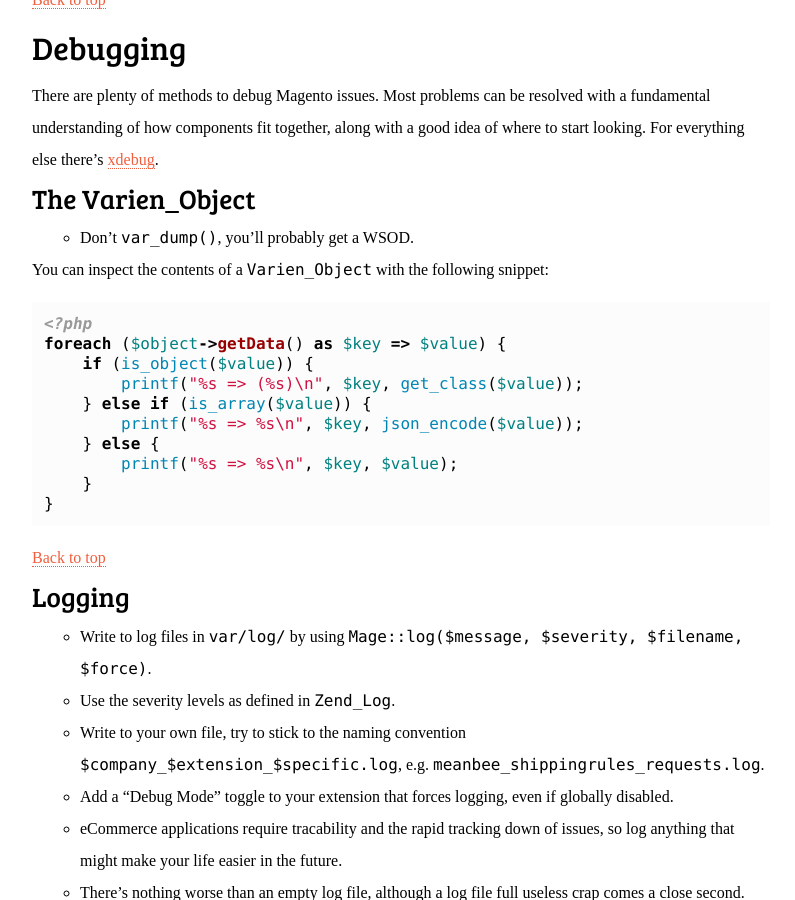
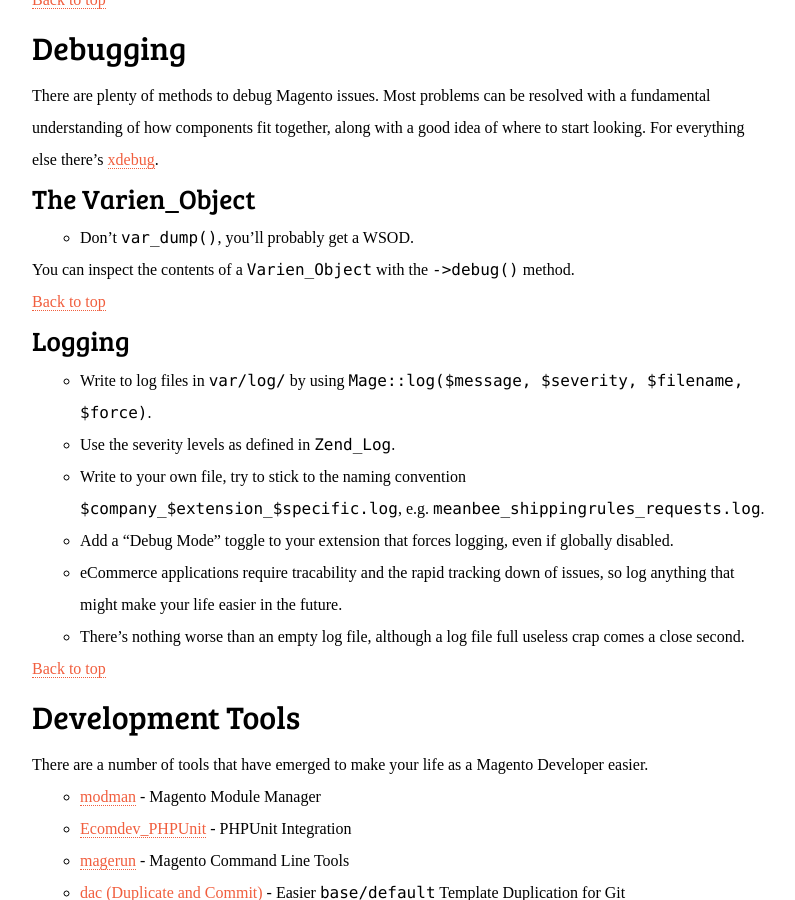
Before and after one commit to punkstar/magentotherightway.com, a Jekyll site: the page built from index.html, in a window 1280 px wide and 900 px high, scrolled down 1975 px. Shown: the whole window, without its empty margins (354-1149 px from the left). Built offline with Jekyll 4.4.1, drawn with Linux system fonts in a browser that asks for light colours; some web fonts are replaced; Markdown is read by kramdown in place of the engine named in the settings.

Commit message:
Closes #2: Just use ->debug() to inspect a Varien_Object

```diff
--- a/_posts/04-02-01-VarienObject.md
+++ b/_posts/04-02-01-VarienObject.md
@@ -6,17 +6,4 @@
 
 * Don't `var_dump()`, you'll probably get a WSOD.
 
-You can inspect the contents of a `Varien_Object` with the following snippet:
-
-{% highlight php %}
-<?php
-foreach ($object->getData() as $key => $value) {
-    if (is_object($value)) {
-        printf("%s => (%s)\n", $key, get_class($value));
-    } else if (is_array($value)) {
-        printf("%s => %s\n", $key, json_encode($value));
-    } else {
-        printf("%s => %s\n", $key, $value);
-    }
-}
-{% endhighlight %}
+You can inspect the contents of a `Varien_Object` with the `->debug()` method.
```
